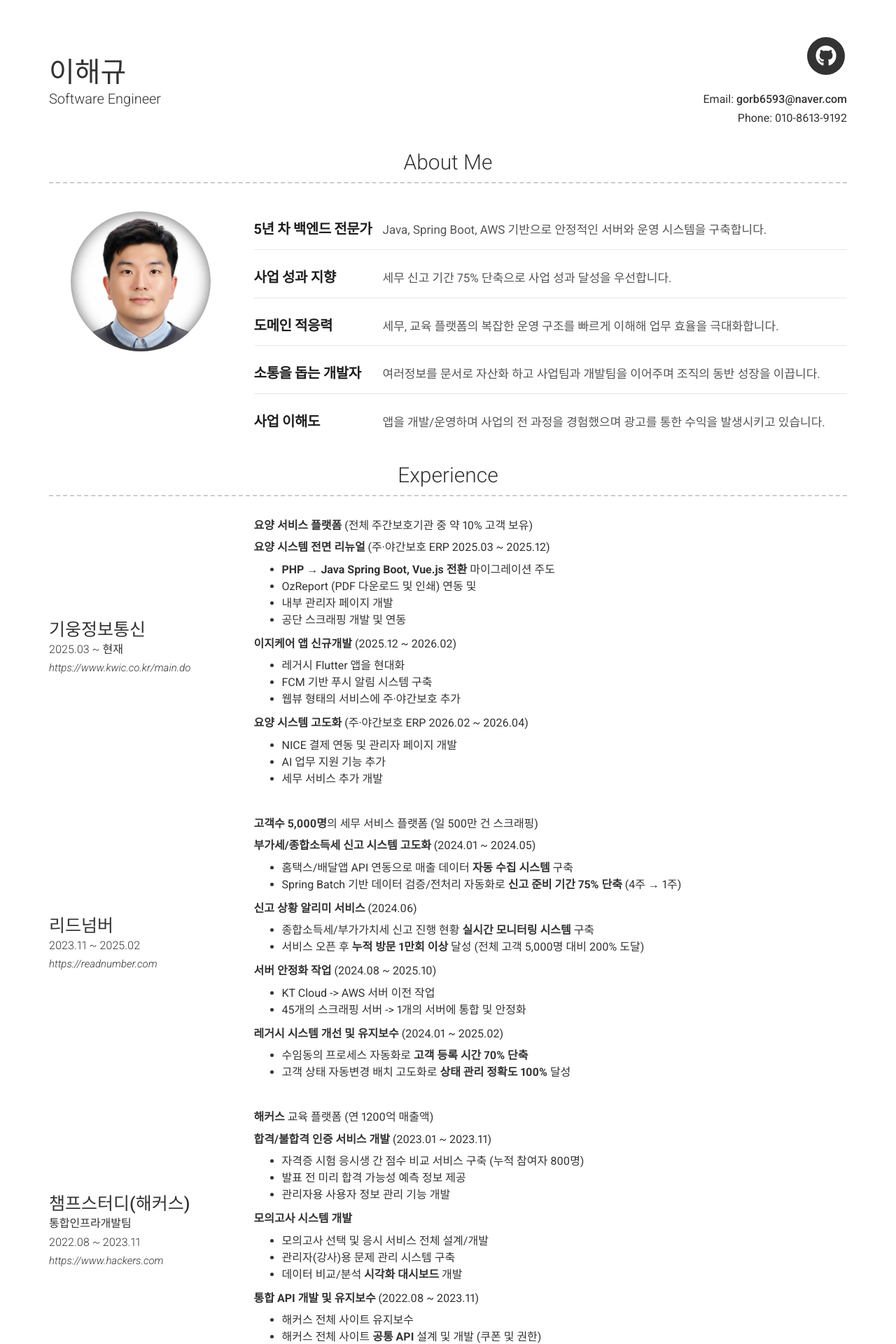
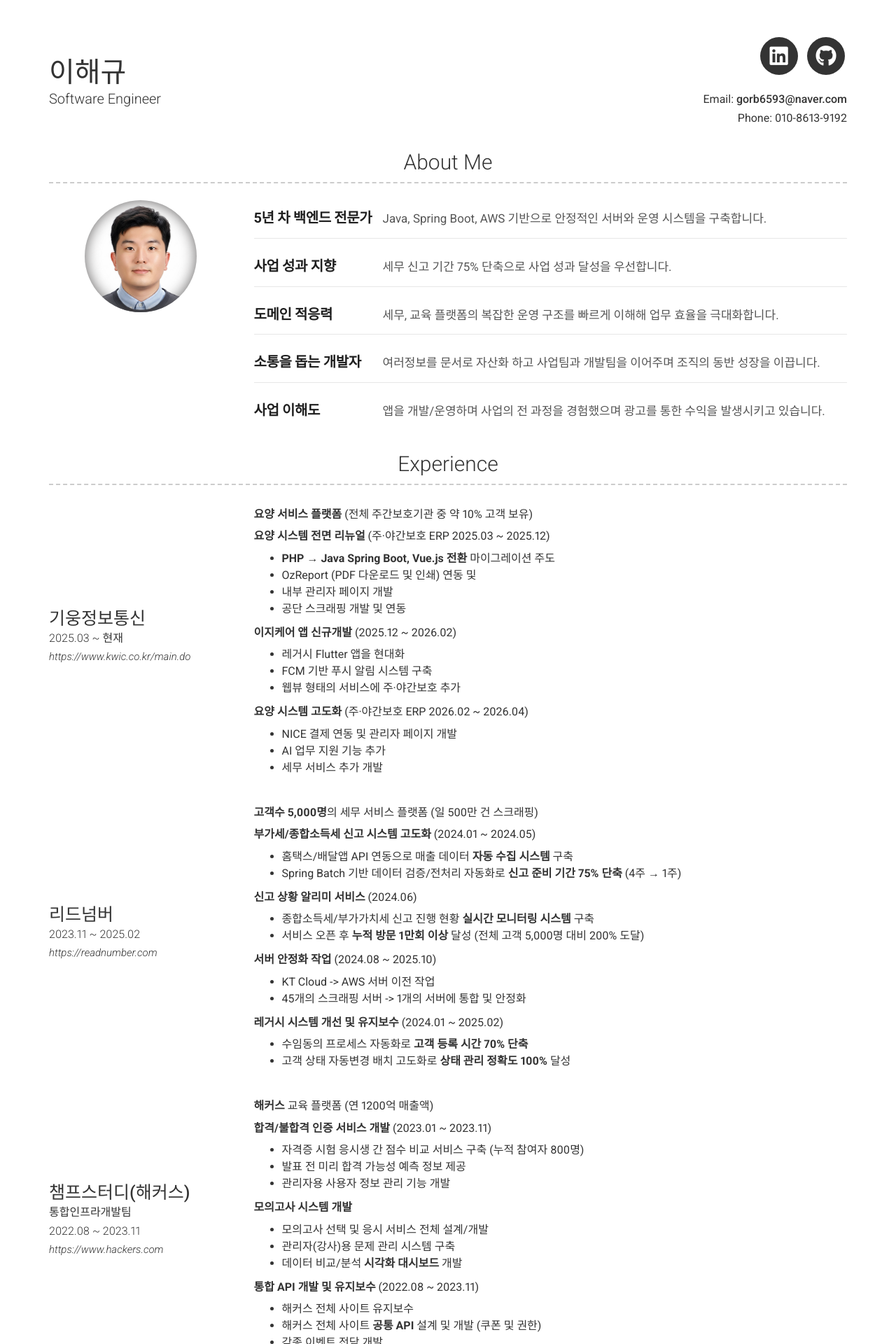
Before and after one commit to gorb6593/gorb6593.github.io, a Jekyll site: the page built from index.md, in a window 1280 px wide. Shown: the top 1920 px of the page at 70% size. Built offline with Jekyll 4.4.1, drawn with Linux system fonts in a browser that asks for light colours; nearby versions of some CDN libraries.

Commit message:
링크드인 업뎃

```diff
--- a/_config.yml
+++ b/_config.yml
@@ -15,6 +15,7 @@ phone: 010-8613-9192
 darkmode: false
 
 # Social links
+linkedin_username: gorb6593
 github_username: gorb6593
 
 # Additional icon links
--- a/_includes/header.html
+++ b/_includes/header.html
@@ -27,6 +27,13 @@
             </a>
           </li>
         {%- endif -%}
+        {%- if site.linkedin_username -%}
+          <li>
+            <a target="_blank" href="https://www.linkedin.com/in/{{ site.linkedin_username| cgi_escape | escape }}" class="button button--sacnite button--round-l">
+              <i class="fab fa-linkedin" title="Linkedin link"></i>
+            </a>
+          </li>
+        {%- endif -%}
         {%- if site.github_username -%}
           <li>
             <a target="_blank" href="https://github.com/{{ site.github_username| cgi_escape | escape }}" class="button button--sacnite button--round-l">
@@ -45,13 +52,6 @@
           <li>
             <a target="_blank" href="https://www.instagram.com/{{ site.instagram_username| cgi_escape | escape }}" class="button button--sacnite button--round-l">
               <i class="fab fa-instagram" title="Instagram link"></i>
-            </a>
-          </li>
-        {%- endif -%}
-        {%- if site.linkedin_username -%}
-          <li>
-            <a target="_blank" href="https://www.linkedin.com/in/{{ site.linkedin_username| cgi_escape | escape }}" class="button button--sacnite button--round-l">
-              <i class="fab fa-linkedin" title="Linkedin link"></i>
             </a>
           </li>
         {%- endif -%}
--- a/_sass/modern-resume-theme.scss
+++ b/_sass/modern-resume-theme.scss
@@ -28,18 +28,24 @@
 }
 
 .profile-img {
-  width: 200px;
-  height: 200px;
+  width: 160px;
+  height: 160px;
   margin: 0 auto;
-  margin-bottom: 20px;
+  margin-bottom: 12px;
   display: block;
-  border-radius: 100px;
+  border-radius: 80px;
   background-size: cover;
   background-position: center;
   background-repeat: repeat, no-repeat;
   -moz-box-shadow: inset 0 0 20px #636161;
   -webkit-box-shadow: inset 0 0 20px #636161;
   box-shadow: inset 0 0 20px #636161;
+}
+
+.intro-container {
+  h3 {
+    margin-bottom: 24px;
+  }
 }
 
 .list-container {
```
